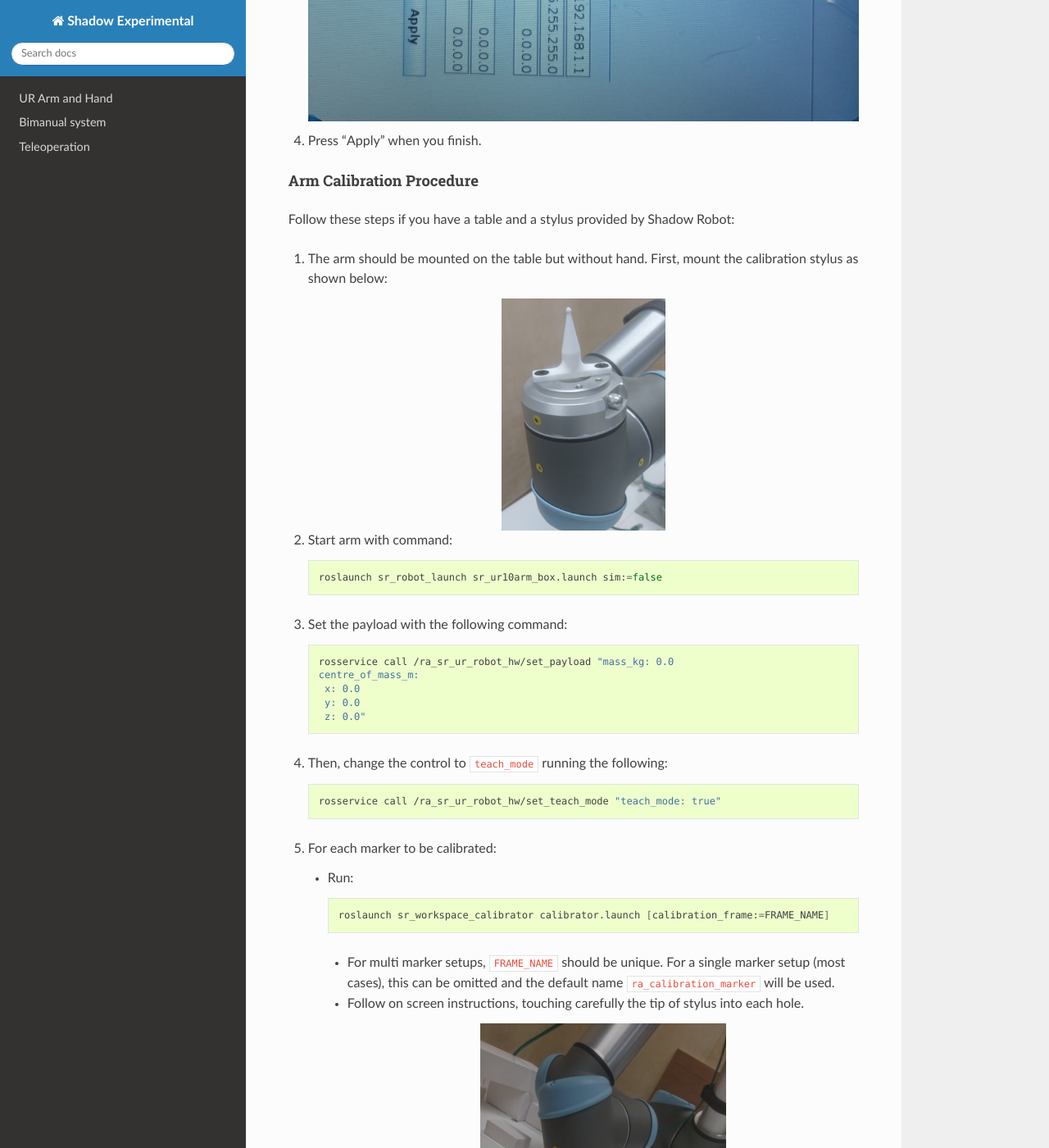
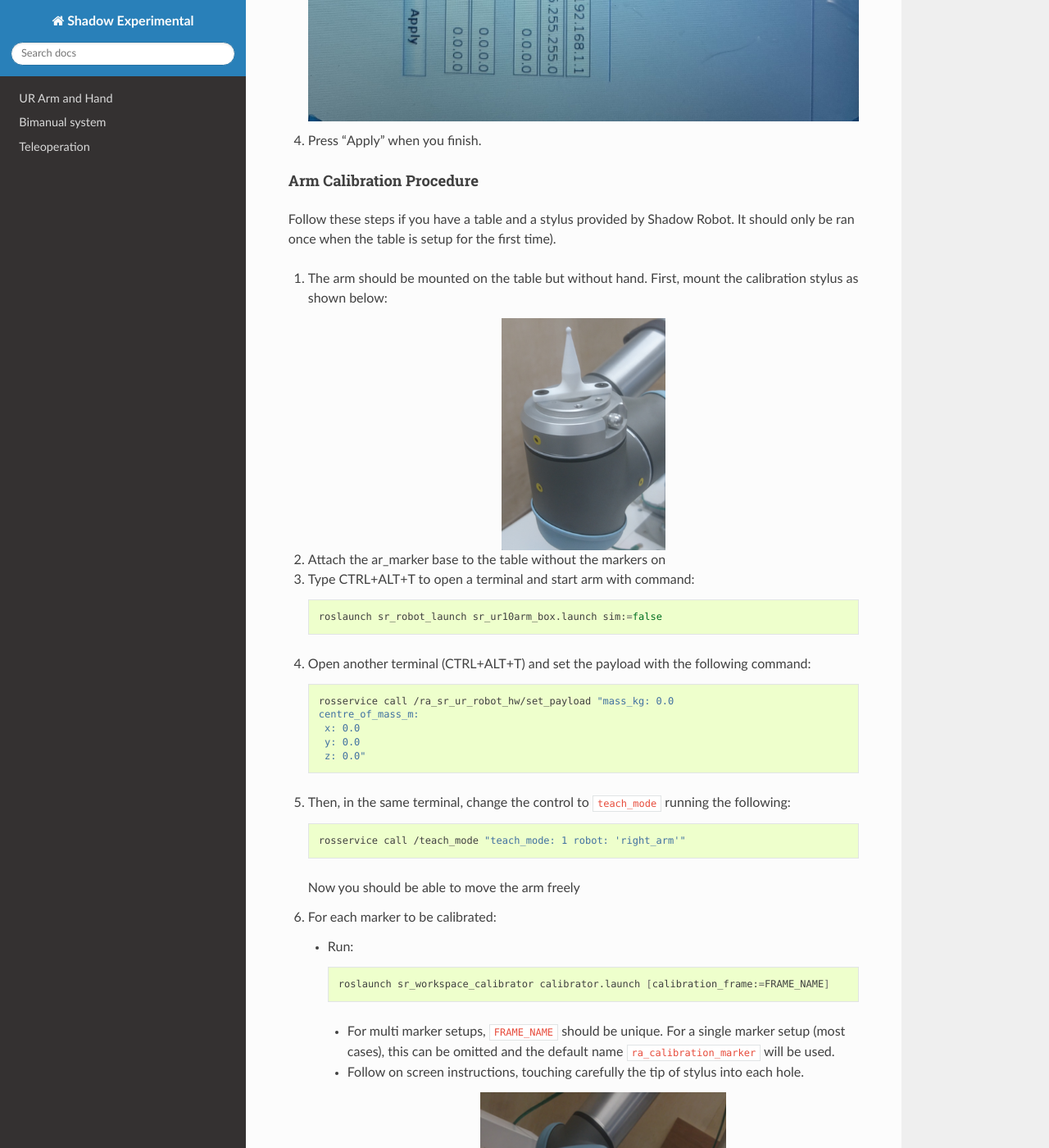
Before and after one commit to shadow-robot/sr_experimental_documentation, a Sphinx documentation site: the page built from docs/user_guide/1_arm_and_hand.md, in a window 1280 px wide and 1400 px high, scrolled down 4951 px. Shown: the whole window at 82% size. Built offline with Sphinx 7.4.7 and the Read the Docs theme 2.0.0, drawn with Linux system fonts in a browser that asks for light colours.

Commit message:
Improving arm calibration instructions

````diff
--- a/docs/user_guide/1_arm_and_hand.md
+++ b/docs/user_guide/1_arm_and_hand.md
@@ -53,7 +53,7 @@
 4. Press "Apply" when you finish.
 
 #### Arm Calibration Procedure
-Follow these steps if you have a table and a stylus provided by Shadow Robot:
+Follow these steps if you have a table and a stylus provided by Shadow Robot. It should only be ran once when the table is setup for the first time).
 
 1. The arm should be mounted on the table but without hand. First, mount the calibration stylus as shown below:
 
@@ -63,13 +63,15 @@
      :align: center
    ```
 
-2. Start arm with command:
+2. Attach the ar_marker base to the table without the markers on
+
+3. Type CTRL+ALT+T to open a terminal and start arm with command:
 
    ```sh
    roslaunch sr_robot_launch sr_ur10arm_box.launch sim:=false
    ```
 
-3. Set the payload with the following command:
+4. Open another terminal (CTRL+ALT+T) and set the payload with the following command:
 
    ```sh
    rosservice call /ra_sr_ur_robot_hw/set_payload "mass_kg: 0.0
@@ -79,12 +81,13 @@
     z: 0.0"
    ```
 
-4. Then, change the control to `teach_mode` running the following:
+5. Then, in the same terminal, change the control to `teach_mode` running the following:
    ```sh
-   rosservice call /ra_sr_ur_robot_hw/set_teach_mode "teach_mode: true"
+   rosservice call /teach_mode "teach_mode: 1 robot: 'right_arm'"
    ```
+   Now you should be able to move the arm freely
 
-5. For each marker to be calibrated:
+6. For each marker to be calibrated:
    * Run:
      ```sh
      roslaunch sr_workspace_calibrator calibrator.launch [calibration_frame:=FRAME_NAME]
````
Also changed, not shown: other parts of docs/user_guide/1_arm_and_hand.md (+1 -1 lines).
